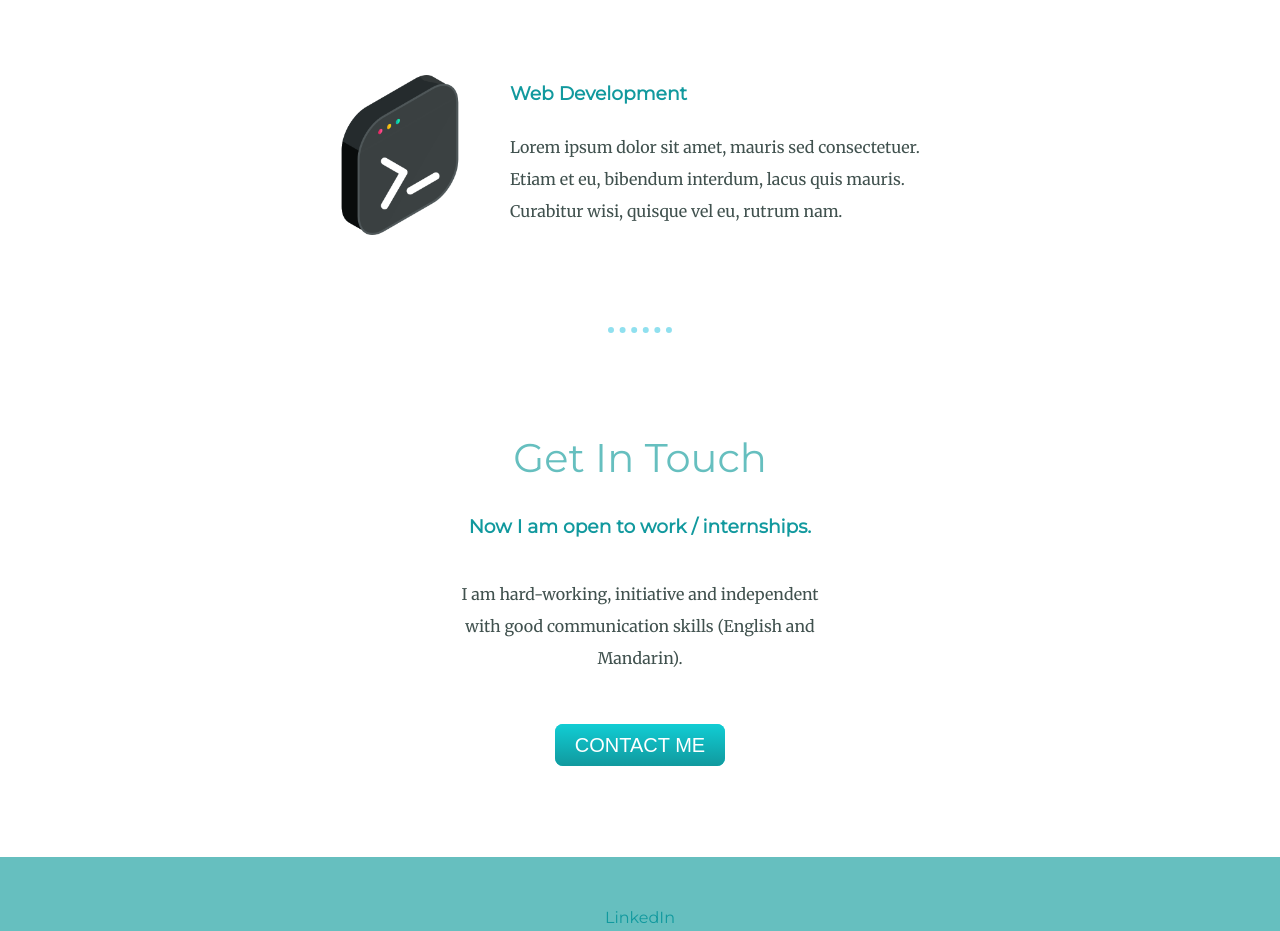
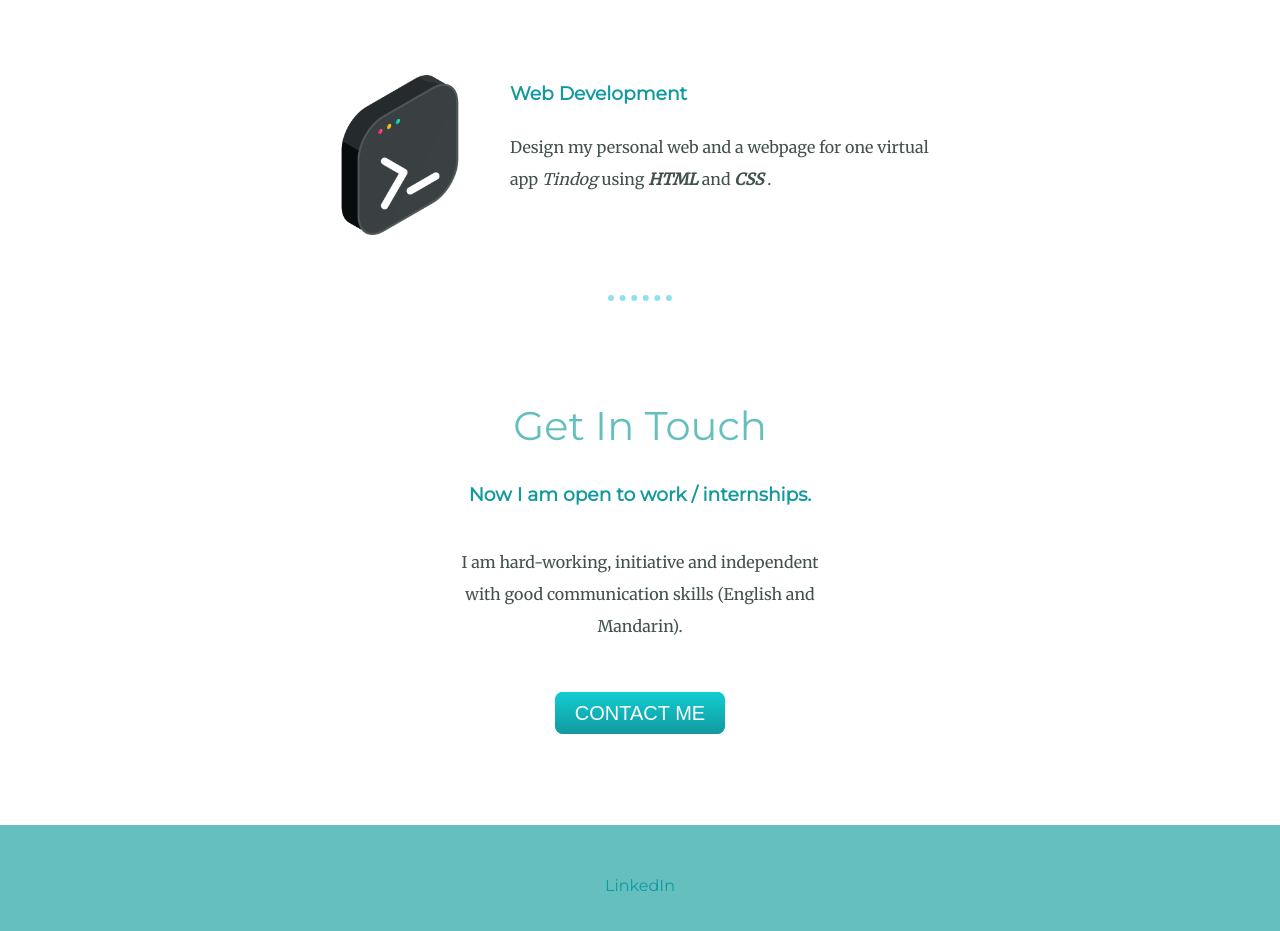
Before and after one commit to JiachengZhao98/CV_2.0, a plain HTML site: page index.html in a window 1280 px wide. Shown: the part 1900-2831 px from the top of the page. Drawn offline with Linux system fonts and the light colour scheme; a web font is replaced by a local one.

Commit message:
Update index.html

```diff
--- a/index.html
+++ b/index.html
@@ -50,8 +50,8 @@
       <div class="skill-row">
         <img class="skill_2_img" src="coding.png" alt="skill_2_img">
         <h3>Web Development</h3>
-        <p class="skill2_des">Lorem ipsum dolor sit amet, mauris sed consectetuer. Etiam et eu, bibendum interdum, lacus quis mauris. Curabitur wisi, quisque vel eu, rutrum nam.</p>
-      </div>
+        <p class="skill2_des">Design my personal web and a webpage for one virtual app  <i>Tindog</i> using <i> <b> HTML  </b> </i> and <b> <i> CSS </i> </b>.
+        </div>
     </div>
     <hr>
     <div class="contact-me">
```
